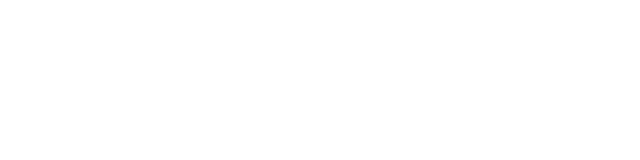
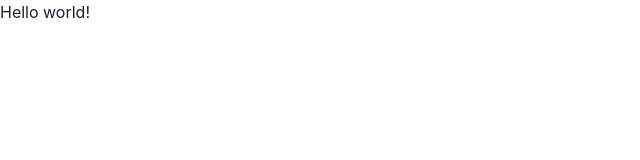
Before and after one commit to bibibush/practice_react, a React (Create React App) app: page / in a window 1280 px wide. Shown: the top 160 px of the page, without its empty margins (0-640 px from the left). Built offline with nearby package versions, Linux system fonts and the light colour scheme.

Commit message:
react-router-dom 추가

```diff
--- a/package.json
+++ b/package.json
@@ -18,6 +18,7 @@
     "react": "^18.3.1",
     "react-dom": "^18.3.1",
     "react-redux": "^9.1.2",
+    "react-router-dom": "^6.23.1",
     "react-scripts": "5.0.1",
     "typescript": "^4.9.5",
     "web-vitals": "^2.1.4"
--- a/src/App.tsx
+++ b/src/App.tsx
@@ -1,10 +1,15 @@
+import { RouterProvider, createBrowserRouter } from "react-router-dom";
+
+const router = createBrowserRouter([
+  {
+    path: "/",
+    element: <h1>Hello world!</h1>,
+    errorElement: <h1>Oops, Error page !</h1>,
+  },
+]);
 
 function App() {
-  return (
-    <div className="App">
-
-    </div>
-  );
+  return <RouterProvider router={router} />;
 }
 
 export default App;
```
Also changed, not shown: 1 other file (tests, documents, lock files or other folders).
